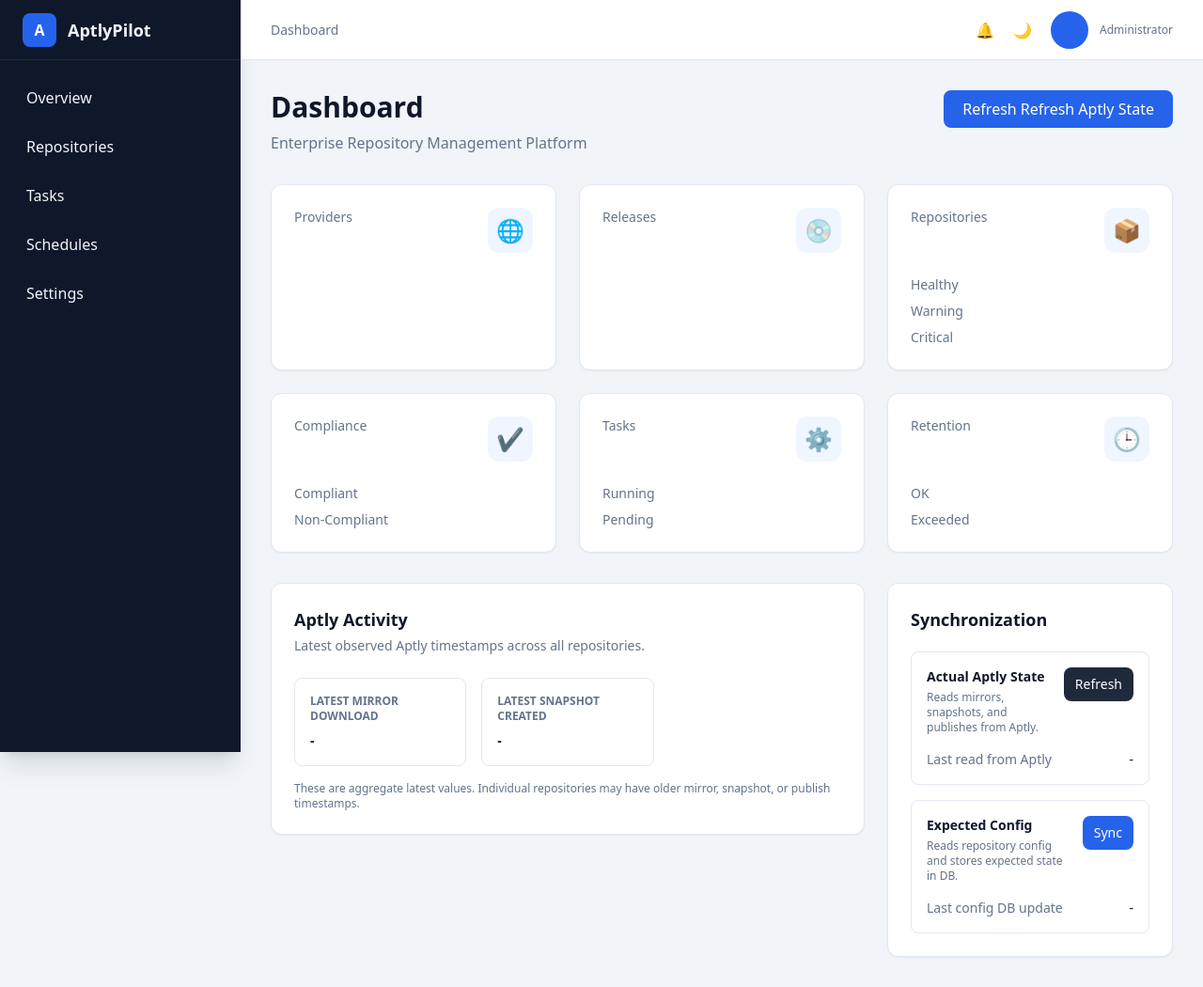
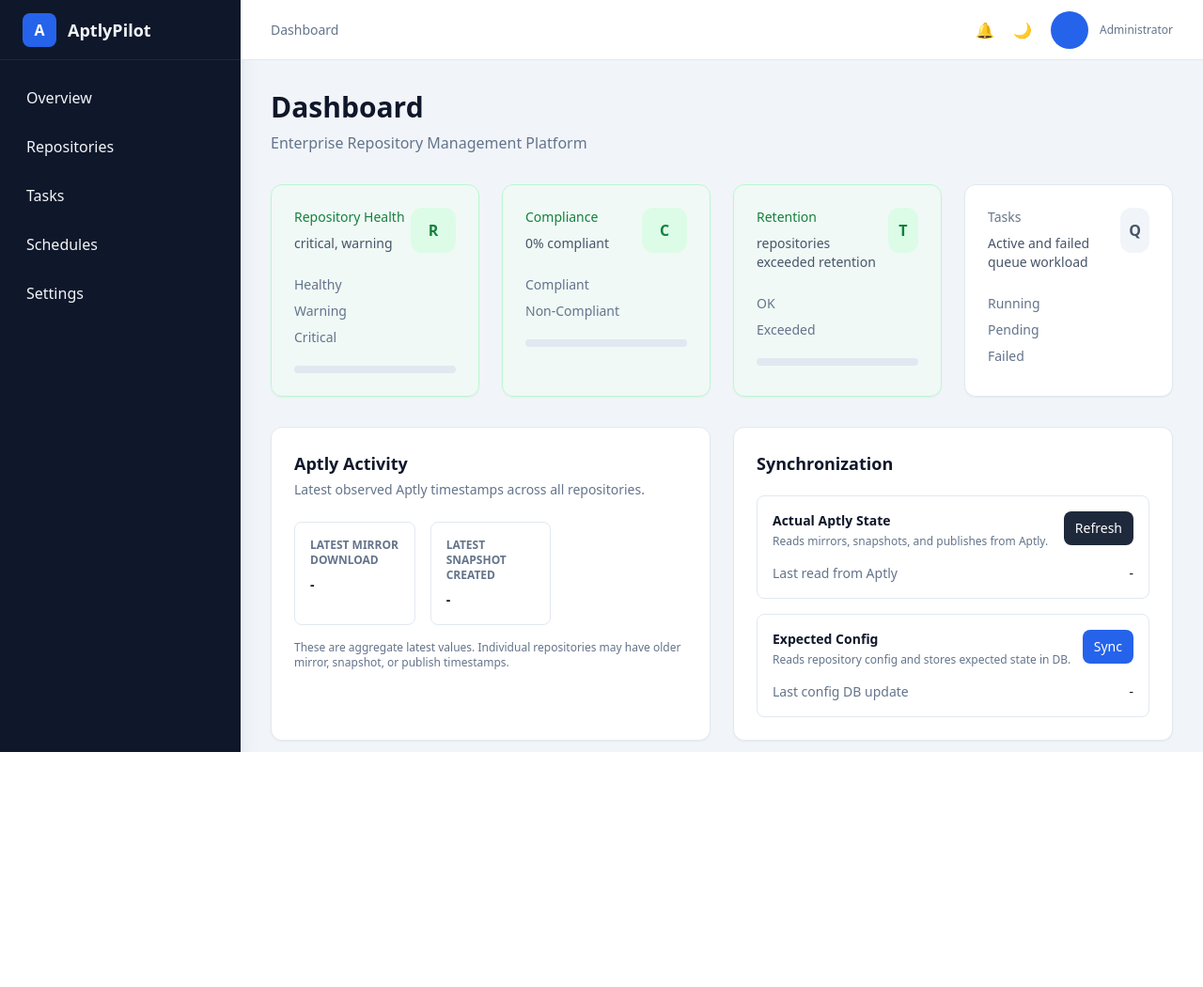
Before and after one commit to mmayabi/AptlyPilot, a FastAPI app: template backend/app/templates/pages/dashboard.html in a window 1280 px wide. Shown: the whole page at 94% size. After the commit the page ends 800 px from the top, so only its background shows below. Run offline with FastAPI, Linux system fonts and the light colour scheme; the template is opened without the code that fills it, so the values that code supplies are empty; some libraries are stand-ins or nearby versions.

Commit message:
change dashborad view and debug menu

```diff
--- a/backend/app/services/aptly_dashboard_service.py
+++ b/backend/app/services/aptly_dashboard_service.py
@@ -689,6 +689,7 @@ def summarize_items(items: list[dict[str, Any]]) -> dict[str, Any]:
 
         "running_count": count_items(items, "operational_status", "running"),
         "pending_count": count_items(items, "operational_status", "pending"),
+        "failed_count": count_items(items, "operational_status", "failed"),
 
         "retention_ok_count": count_items(items, "retention_status", "ok"),
         "retention_exceeded_count": count_items(items, "retention_status", "exceeded"),
@@ -776,6 +777,7 @@ def get_dashboard_summary(session: Session) -> dict[str, Any]:
 
         "running_count": count_items(items, "operational_status", "running"),
         "pending_count": count_items(items, "operational_status", "pending"),
+        "failed_count": count_items(items, "operational_status", "failed"),
 
         "retention_ok_count": count_items(items, "retention_status", "ok"),
         "retention_exceeded_count": count_items(items, "retention_status", "exceeded"),
--- a/backend/app/templates/components/aptly_activity_card.html
+++ b/backend/app/templates/components/aptly_activity_card.html
@@ -1,7 +1,7 @@
 <div
     id="aptly-activity-card"
     {% if oob %}hx-swap-oob="true"{% endif %}
-    class="bg-white rounded-xl shadow-sm border border-slate-200 p-6">
+    class="bg-white rounded-xl shadow-sm border border-slate-200 p-6 h-full">
 
     <div>
         <div>
--- a/backend/app/templates/components/navbar.html
+++ b/backend/app/templates/components/navbar.html
@@ -1,4 +1,4 @@
-<header class="bg-white border-b h-16 flex items-center justify-between px-8">
+<header class="h-16 shrink-0 border-b bg-white flex items-center justify-between px-8">
 
     <div>
 
--- a/backend/app/templates/components/sidebar.html
+++ b/backend/app/templates/components/sidebar.html
@@ -1,4 +1,4 @@
-<aside class="flex flex-col w-64 bg-slate-900 text-slate-100 h-screen shadow-xl">
+<aside class="flex h-screen w-64 shrink-0 flex-col bg-slate-900 text-slate-100 shadow-xl">
 
     <!-- Logo -->
     <div class="h-16 flex items-center px-6 border-b border-slate-800">
--- a/backend/app/templates/components/stat_card.html
+++ b/backend/app/templates/components/stat_card.html
@@ -1,21 +1,43 @@
-<div class="bg-white rounded-xl shadow-sm border border-slate-200 p-6 h-full">
+{% set tone = tone|default("neutral") %}
+{% set card_class = {
+    "critical": "border-red-200 bg-red-50/60",
+    "warning": "border-yellow-200 bg-yellow-50/60",
+    "success": "border-green-200 bg-green-50/50",
+    "info": "border-blue-200 bg-blue-50/50",
+    "neutral": "border-slate-200 bg-white"
+}.get(tone, "border-slate-200 bg-white") %}
+{% set icon_class = {
+    "critical": "bg-red-100 text-red-700",
+    "warning": "bg-yellow-100 text-yellow-700",
+    "success": "bg-green-100 text-green-700",
+    "info": "bg-blue-100 text-blue-700",
+    "neutral": "bg-slate-100 text-slate-600"
+}.get(tone, "bg-slate-100 text-slate-600") %}
+
+<div class="{{ card_class }} rounded-xl shadow-sm border p-6 h-full">
 
     <div class="flex justify-between items-start">
 
         <div>
 
-            <p class="text-sm font-medium text-slate-500">
+            <p class="text-sm font-medium {% if tone == 'critical' %}text-red-700{% elif tone == 'warning' %}text-yellow-700{% elif tone == 'success' %}text-green-700{% else %}text-slate-500{% endif %}">
                 {{ title }}
             </p>
 
-            <h2 class="text-4xl font-bold mt-2 text-slate-900">
+            <h2 class="{% if compact %}text-3xl{% else %}text-4xl{% endif %} font-bold mt-2 text-slate-900">
                 {{ value }}
             </h2>
+
+            {% if summary %}
+            <p class="mt-2 text-sm text-slate-600">
+                {{ summary }}
+            </p>
+            {% endif %}
 
         </div>
 
         {% if icon %}
-        <div class="w-12 h-12 rounded-xl bg-blue-50 flex items-center justify-center text-2xl">
+        <div class="{% if compact %}w-10 h-10 text-sm{% else %}w-12 h-12 text-base{% endif %} rounded-xl {{ icon_class }} flex items-center justify-center font-bold">
             {{ icon }}
         </div>
         {% endif %}
@@ -24,7 +46,7 @@
 
     {% if items %}
 
-    <div class="mt-6 grid gap-2">
+    <div class="{% if compact %}mt-4{% else %}mt-6{% endif %} grid gap-2">
 
         {% for item in items %}
 
@@ -46,4 +68,12 @@
 
     {% endif %}
 
+    {% if meter_value is defined %}
+    <div class="mt-5">
+        <div class="h-2 overflow-hidden rounded-full bg-slate-200">
+            <div class="h-full rounded-full {{ meter_class|default('bg-blue-600') }}" style="width: {{ meter_value }}%"></div>
+        </div>
+    </div>
+    {% endif %}
+
 </div>
--- a/backend/app/templates/components/sync_actions_card.html
+++ b/backend/app/templates/components/sync_actions_card.html
@@ -1,6 +1,6 @@
 <div
     id="sync-actions-card"
-    class="bg-white rounded-xl border border-slate-200 shadow-sm p-6">
+    class="bg-white rounded-xl border border-slate-200 shadow-sm p-6 h-full">
 
     <h2 class="text-lg font-semibold text-slate-900">
         Synchronization
--- a/backend/app/templates/layouts/layout.html
+++ b/backend/app/templates/layouts/layout.html
@@ -2,7 +2,7 @@
 
 {% block body %}
 
-<div class="flex min-h-screen">
+<div class="flex h-screen overflow-hidden">
 
     <!-- Sidebar -->
 
@@ -10,7 +10,7 @@
 
     <!-- Right Side -->
 
-    <div class="flex flex-col flex-1">
+    <div class="flex min-w-0 flex-1 flex-col overflow-hidden">
 
         {% include "components/navbar.html" %}
 
--- a/backend/app/templates/pages/dashboard.html
+++ b/backend/app/templates/pages/dashboard.html
@@ -5,34 +5,34 @@
 
 {% block content %}
 
-{% set actions = [
-    {"label":"Refresh Aptly State","icon":"Refresh","hx_post":"/dashboard/sync-aptly","hx_target":"#sync-card","hx_swap":"outerHTML"}
-] %}
+{% set total_repos = overview.repos_count or 0 %}
+{% set health_ok_pct = (overview.healthy_count * 100 / total_repos)|round(0, "floor")|int if total_repos else 0 %}
+{% set compliance_ok_pct = (overview.compliant_count * 100 / total_repos)|round(0, "floor")|int if total_repos else 0 %}
+{% set retention_ok_total = overview.retention_ok_count + overview.retention_exceeded_count %}
+{% set retention_ok_pct = (overview.retention_ok_count * 100 / retention_ok_total)|round(0, "floor")|int if retention_ok_total else 0 %}
 
-{% with
-title="Dashboard",
-subtitle="Enterprise Repository Management Platform",
-actions=actions
-%}
+{% with title="Dashboard", subtitle="Enterprise Repository Management Platform", actions=actions %}
 {% include "components/page_header.html" %}
 {% endwith %}
 
-<div class="grid grid-cols-1 md:grid-cols-2 xl:grid-cols-3 gap-6">
-
-{% with title="Providers", value=overview.providers_count, icon="🌐" %}
-{% include "components/stat_card.html" %}
-{% endwith %}
-
-{% with title="Releases", value=overview.releases_count, icon="💿" %}
-{% include "components/stat_card.html" %}
-{% endwith %}
+<div class="grid grid-cols-1 md:grid-cols-2 xl:grid-cols-4 gap-6">
 
 {% set repo_items=[
 {"label":"Healthy","value":overview.healthy_count,"class":"text-green-600"},
 {"label":"Warning","value":overview.warning_count,"class":"text-yellow-600"},
 {"label":"Critical","value":overview.critical_count,"class":"text-red-600"}
 ] %}
-{% with title="Repositories",value=overview.repos_count,icon="📦",items=repo_items %}
+{% set repo_tone = "critical" if overview.critical_count else ("warning" if overview.warning_count else "success") %}
+{% with
+title="Repository Health",
+value=overview.repos_count,
+icon="R",
+items=repo_items,
+tone=repo_tone,
+summary=overview.critical_count ~ " critical, " ~ overview.warning_count ~ " warning",
+meter_value=health_ok_pct,
+meter_class="bg-green-600"
+%}
 {% include "components/stat_card.html" %}
 {% endwith %}
 
@@ -40,15 +40,17 @@ actions=actions
 {"label":"Compliant","value":overview.compliant_count,"class":"text-green-600"},
 {"label":"Non-Compliant","value":overview.non_compliant_count,"class":"text-red-600"}
 ] %}
-{% with title="Compliance",value=overview.compliant_count+overview.non_compliant_count,icon="✔️",items=compliance_items %}
-{% include "components/stat_card.html" %}
-{% endwith %}
-
-{% set task_items=[
-{"label":"Running","value":overview.running_count,"class":"text-blue-600"},
-{"label":"Pending","value":overview.pending_count,"class":"text-orange-600"}
-] %}
-{% with title="Tasks",value=overview.running_count+overview.pending_count,icon="⚙️",items=task_items %}
+{% set compliance_tone = "critical" if overview.non_compliant_count else "success" %}
+{% with
+title="Compliance",
+value=overview.compliant_count+overview.non_compliant_count,
+icon="C",
+items=compliance_items,
+tone=compliance_tone,
+summary=compliance_ok_pct ~ "% compliant",
+meter_value=compliance_ok_pct,
+meter_class="bg-green-600"
+%}
 {% include "components/stat_card.html" %}
 {% endwith %}
 
@@ -56,23 +58,45 @@ actions=actions
 {"label":"OK","value":overview.retention_ok_count,"class":"text-green-600"},
 {"label":"Exceeded","value":overview.retention_exceeded_count,"class":"text-red-600"}
 ] %}
-{% with title="Retention",value=overview.retention_ok_count+overview.retention_exceeded_count,icon="🕒",items=retention_items %}
+{% set retention_tone = "critical" if overview.retention_exceeded_count else "success" %}
+{% with
+title="Retention",
+value=retention_ok_total,
+icon="T",
+items=retention_items,
+tone=retention_tone,
+summary=overview.retention_exceeded_count ~ " repositories exceeded retention",
+meter_value=retention_ok_pct,
+meter_class="bg-green-600"
+%}
+{% include "components/stat_card.html" %}
+{% endwith %}
+
+{% set task_items=[
+{"label":"Running","value":overview.running_count,"class":"text-blue-600"},
+{"label":"Pending","value":overview.pending_count,"class":"text-orange-600"},
+{"label":"Failed","value":overview.failed_count,"class":"text-red-600"}
+] %}
+{% set task_tone = "critical" if overview.failed_count else ("info" if overview.running_count or overview.pending_count else "neutral") %}
+{% with title="Tasks", value=overview.running_count+overview.pending_count+overview.failed_count, icon="Q", items=task_items, tone=task_tone, summary="Active and failed queue workload" %}
 {% include "components/stat_card.html" %}
 {% endwith %}
 
 </div>
 
-<div class="grid grid-cols-1 xl:grid-cols-3 gap-6 mt-8">
+<div class="grid grid-cols-1 xl:grid-cols-4 gap-6 mt-8">
 
-<div class="xl:col-span-2">
+<div class="xl:col-span-2 h-full">
 {% with overview=overview %}
 {% include "components/aptly_activity_card.html" %}
 {% endwith %}
 </div>
 
+<div class="xl:col-span-2 h-full">
 {% with overview=overview %}
 {% include "components/sync_actions_card.html" %}
 {% endwith %}
+</div>
 
 </div>
 
```
